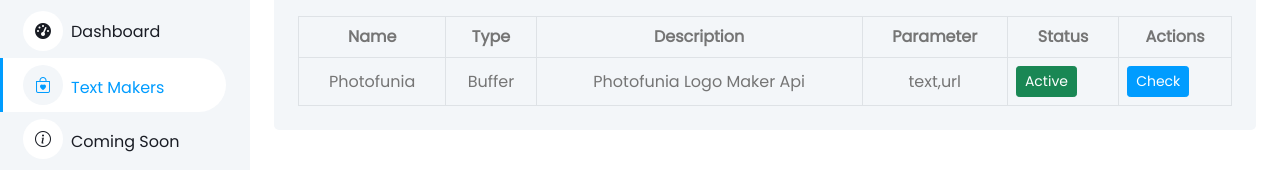
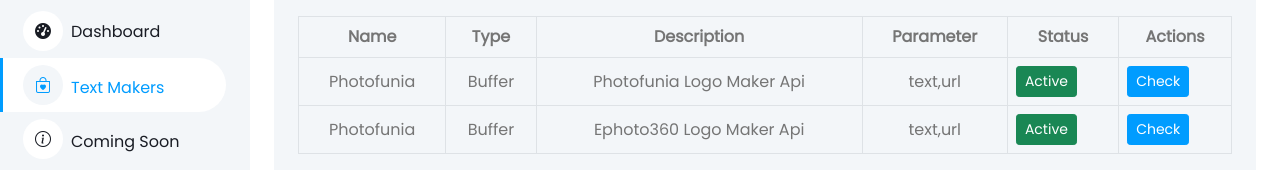
Before and after one commit to Prime-Hritu/Private-APIs, a plain HTML site: page makers.html in a window 1280 px wide. Shown: the part 139-309 px from the top of the page. Drawn offline with nearby package versions, Linux system fonts and the light colour scheme.

Commit message:
Update makers.html

```diff
--- a/makers.html
+++ b/makers.html
@@ -338,7 +338,15 @@ button.neon.blue:hover {
                          <td><center>Photofunia Logo Maker Api</center></td>
                          <td><center>text,url</center></td>
                          <td><button type="button" class="btn btn-sm btn-success">Active</button></td>
-                         <td><a class="btn btn-sm btn-primary text-white" href="https://myresttapi-e1e7d8b8f778.herokuapp.com/api/private/bots/photofunia/singleText?url=https://photofunia.com/categories/all_effects/neon-writing&text=Hritu" target="_blank">Check</a></td>
+                         <td><a class="btn btn-sm btn-primary text-white" href="https://api-private.vercel.app/api/photofunia?url=https://photofunia.com/categories/all_effects/neon-writing&text=Hritu" target="_blank">Check</a></td>
+                      </tr>
+	              <tr>
+                         <td><center>Photofunia</center></td>
+                         <td><center>Buffer</center></td>
+                         <td><center>Ephoto360 Logo Maker Api</center></td>
+                         <td><center>text,url</center></td>
+                         <td><button type="button" class="btn btn-sm btn-success">Active</button></td>
+                         <td><a class="btn btn-sm btn-primary text-white" href="https://api-private.vercel.app/api/ephoto360?url=https://en.ephoto360.com/3d-underwater-text-effect-online-682.html&text1=Hritu&text2=Raj" target="_blank">Check</a></td>
                       </tr>
                    </tbody>
                 </table>
```
